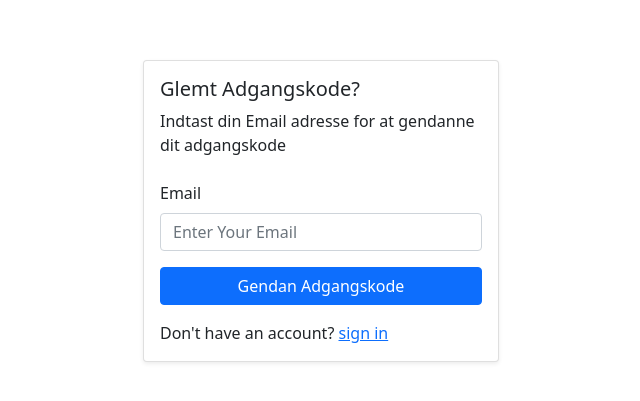
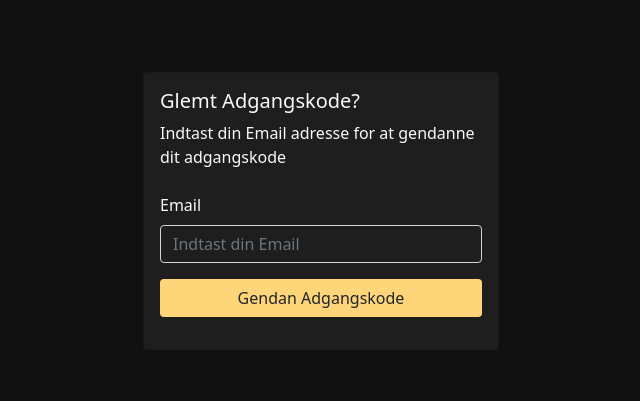
Before and after one commit to Fit-Flow/Fit_Flow_App, a plain HTML site: page web/glemt_adgangskode.html in a window 1280 px wide. Shown: the part 189-590 px from the top of the page, without its empty margins (319-959 px from the left). Drawn offline with nearby package versions, Linux system fonts and the light colour scheme.

Commit message:
FF-8 lavet glemt adgangskode side

```diff
--- a/css/glemt_adgangskode_css.css
+++ b/css/glemt_adgangskode_css.css
@@ -0,0 +1,11 @@
+.cardcolor {
+    background-color: #1E1E1E;
+}
+
+.primay-btn {
+    background-color: #FFD579
+}
+
+.inputcolor {
+    background-color: #1E1E1E;
+}
--- a/css/style.css
+++ b/css/style.css
@@ -1,3 +1,3 @@
 body {
-    background-color: #111111;
+    background-color: #111111 !important;
 }
--- a/web/glemt_adgangskode.html
+++ b/web/glemt_adgangskode.html
@@ -7,6 +7,8 @@
     <meta name="viewport" content="width=device-width, initial-scale=1.0" />
     <title>Bootstrap 5 Forgot Password</title>
     <link href="https://cdn.jsdelivr.net/npm/bootstrap@5.1.3/dist/css/bootstrap.min.css" rel="stylesheet">
+    <link rel="stylesheet" type="text/css" href="../css/style.css">
+    <link rel="stylesheet" type="text/css" href="../css/glemt_adgangskode_css.css" >
   </head>
 
   <body>
@@ -14,24 +16,23 @@
       <div class="row align-items-center justify-content-center
           min-vh-100">
         <div class="col-12 col-md-8 col-lg-4">
-          <div class="card shadow-sm">
+          <div class="card shadow-sm cardcolor">
             <div class="card-body">
               <div class="mb-4">
-                <h5>Glemt Adgangskode?</h5>
-                <p class="mb-2">Indtast din Email adresse for at gendanne dit adgangskode</p>
+                <h5 class="text-light">Glemt Adgangskode?</h5>
+                <p class="mb-2 text-light">Indtast din Email adresse for at gendanne dit adgangskode</p>
               </div>
               <form>
                 <div class="mb-3">
-                  <label for="email" class="form-label">Email</label>
-                  <input type="email" id="email" class="form-control" name="email" placeholder="Enter Your Email"
+                  <label for="email" class="form-label text-light">Email</label>
+                  <input type="email" id="email" class="form-control inputcolor" name="email" placeholder="Indtast din Email"
                     required="">
                 </div>
                 <div class="mb-3 d-grid">
-                  <button type="submit" class="btn btn-primary">
+                  <button type="submit" class="btn primay-btn">
                     Gendan Adgangskode
                   </button>
                 </div>
-                <span>Don't have an account? <a href="sign-in.html">sign in</a></span>
               </form>
             </div>
           </div>
```
